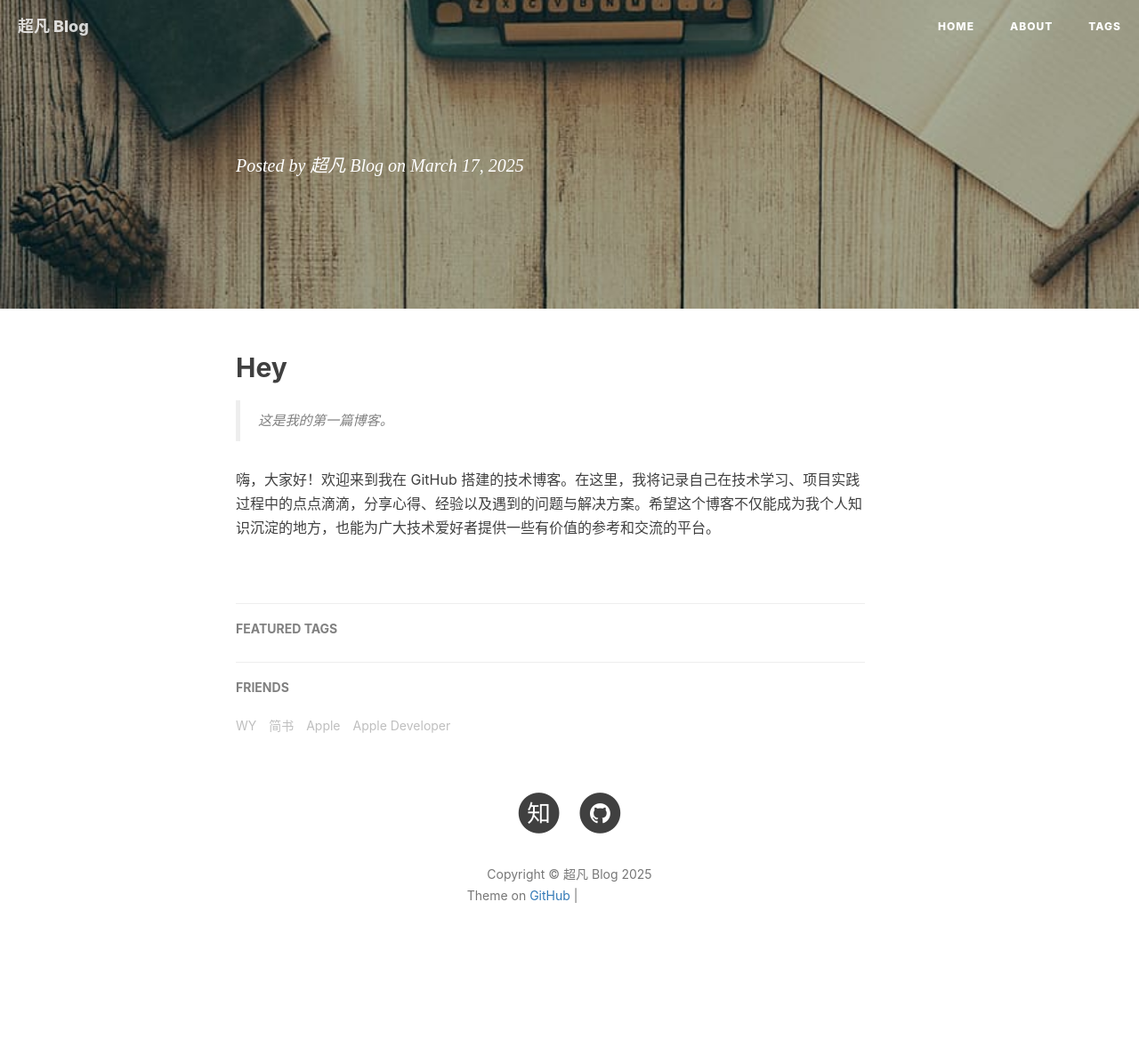
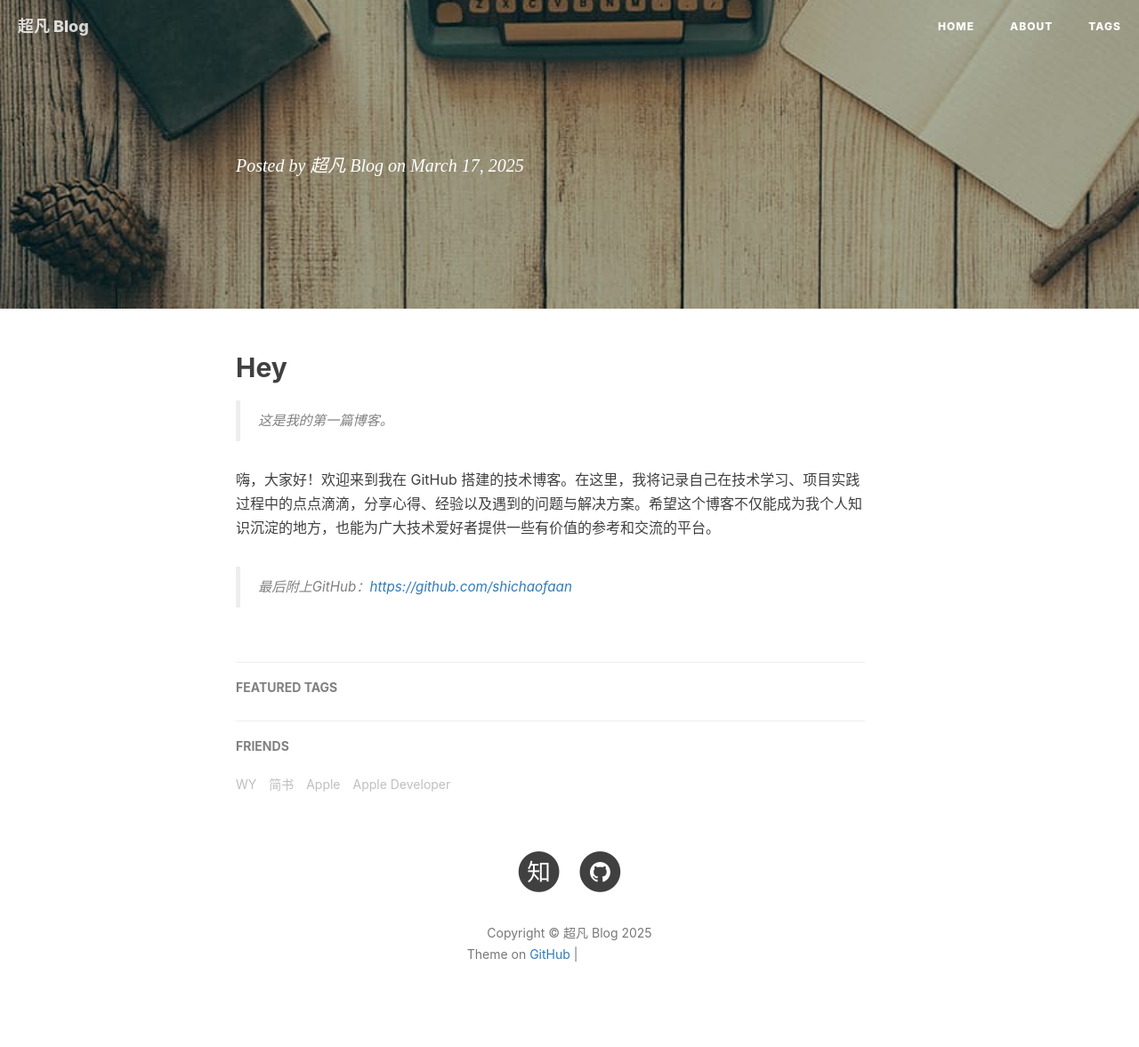
Before and after one commit to shichaofaan/shichaofaan.github.io, a Jekyll site: the page built from _posts/2025-03-17-Hello-2025.md, in a window 1280 px wide. Shown: the whole page at 89% size. Built offline with Jekyll 4.4.1, drawn with Linux system fonts in a browser that asks for light colours; nearby versions of some CDN libraries; our own code applies the rules of GitHub Pages for plain Markdown files; comment, search, counter and statistics services are not loaded; before the commit the page ends 1111 px from its top, so only the background shows below that; grey boxes are pictures that could not be loaded.

Commit message:
Update 2025-03-17-Hello-2025.md

```diff
--- a/_posts/2025-03-17-Hello-2025.md
+++ b/_posts/2025-03-17-Hello-2025.md
@@ -14,3 +14,5 @@
 >这是我的第一篇博客。
 
 嗨，大家好！欢迎来到我在 GitHub 搭建的技术博客。在这里，我将记录自己在技术学习、项目实践过程中的点点滴滴，分享心得、经验以及遇到的问题与解决方案。希望这个博客不仅能成为我个人知识沉淀的地方，也能为广大技术爱好者提供一些有价值的参考和交流的平台。
+
+>最后附上GitHub：<https://github.com/shichaofaan>
```
